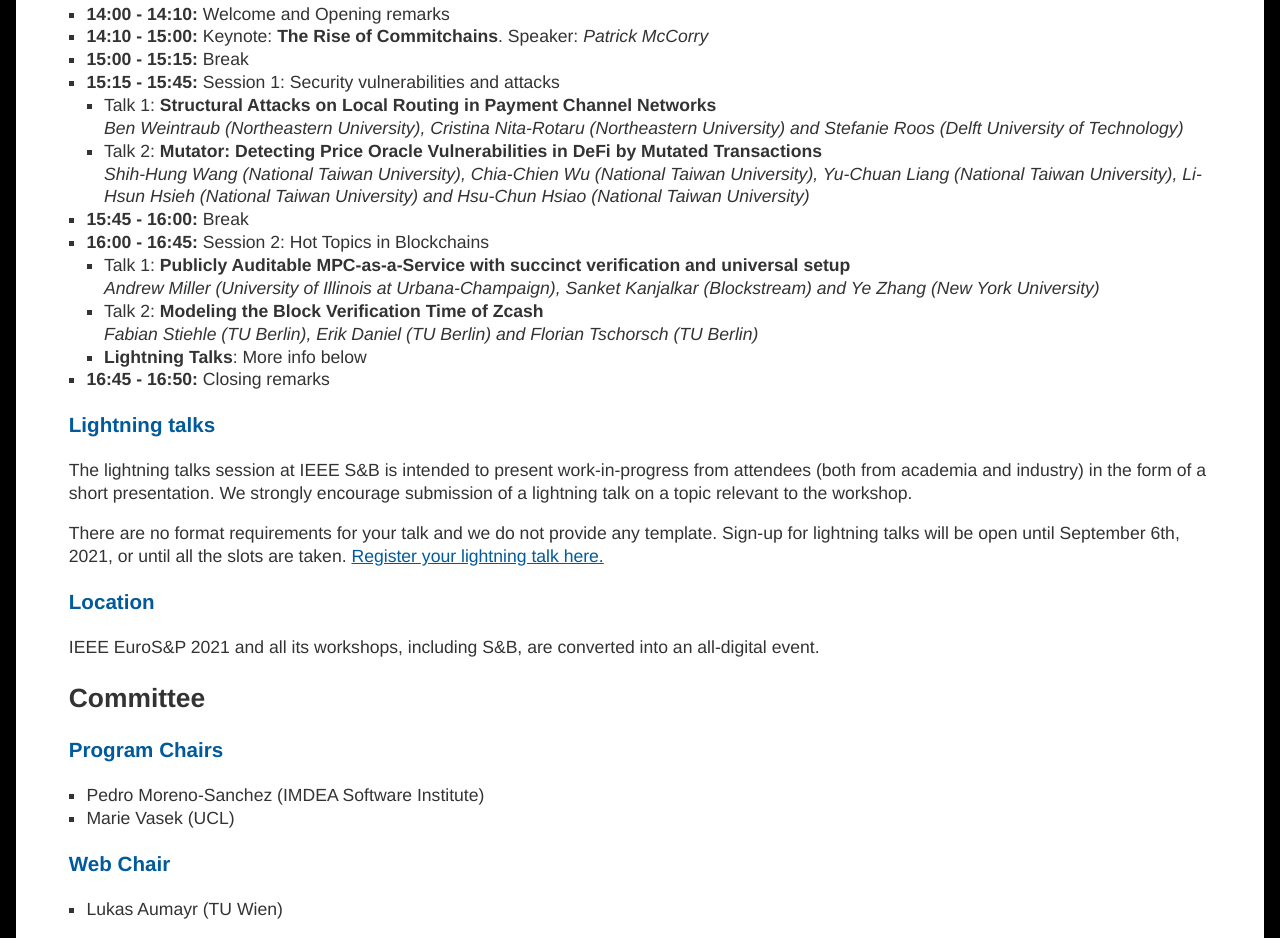
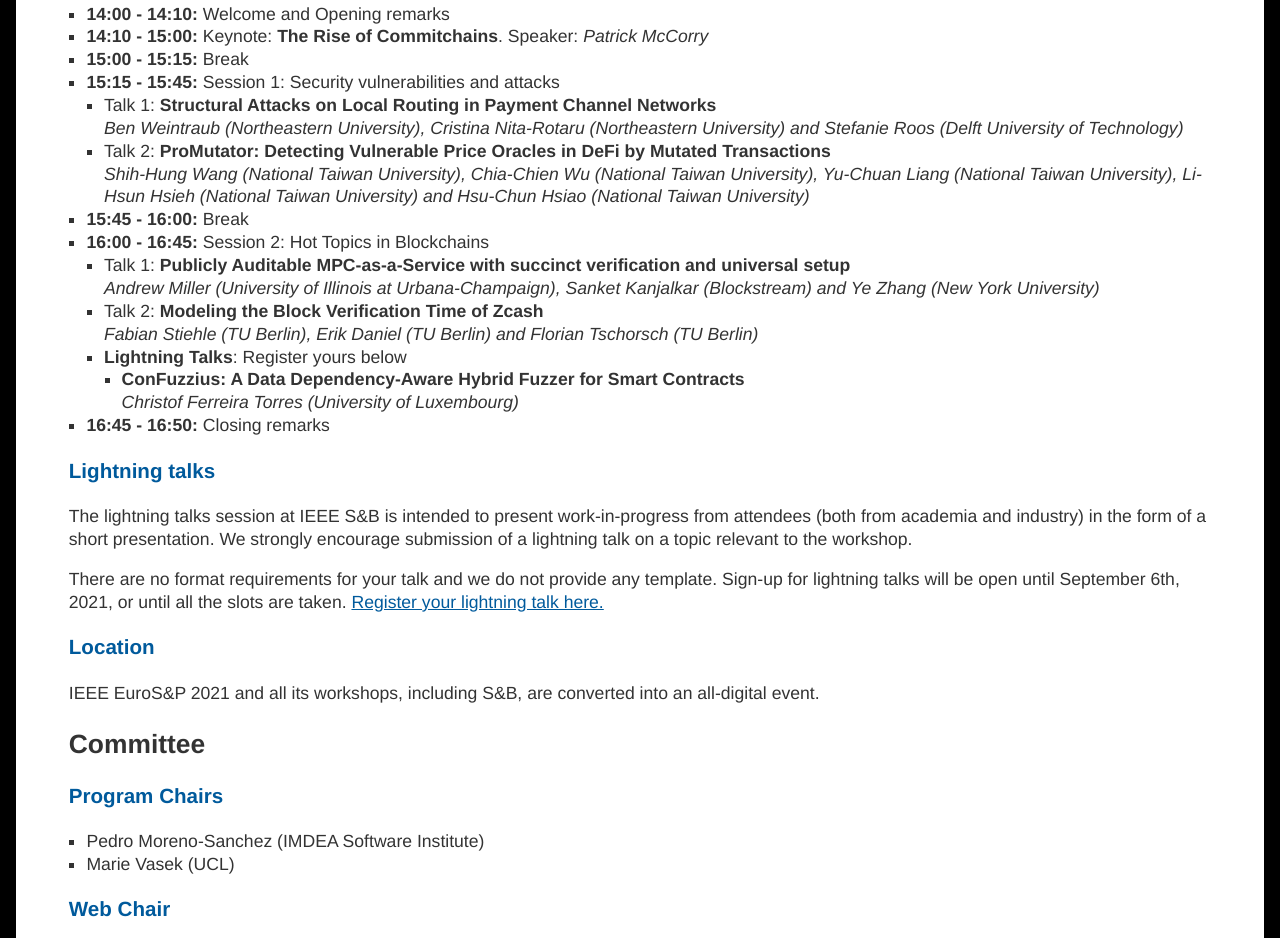
Before and after one commit to ieeesb21-web/ieeesb21-web.github.io, a plain HTML site: page index.html in a window 1280 px wide. Shown: the part 1768-2706 px from the top of the page. Drawn offline with Linux system fonts and the light colour scheme.

Commit message:
change talk title, add lightning

```diff
--- a/index.html
+++ b/index.html
@@ -261,14 +261,17 @@
           <li><b>15:15 - 15:45:</b> Session 1: Security vulnerabilities and attacks</li>
             <ul>
               <li>Talk 1: <strong>Structural Attacks on Local Routing in Payment Channel Networks</strong> <br/><i>Ben Weintraub (Northeastern University), Cristina Nita-Rotaru (Northeastern University) and Stefanie Roos (Delft University of Technology)</i></li>
-              <li>Talk 2: <strong>Mutator: Detecting Price Oracle Vulnerabilities in DeFi by Mutated Transactions</strong> <br/><i>Shih-Hung Wang (National Taiwan University), Chia-Chien Wu (National Taiwan University), Yu-Chuan Liang (National Taiwan University), Li-Hsun Hsieh (National Taiwan University) and Hsu-Chun Hsiao (National Taiwan University)</i></li>
+              <li>Talk 2: <strong>ProMutator: Detecting Vulnerable Price Oracles in DeFi by Mutated Transactions</strong> <br/><i>Shih-Hung Wang (National Taiwan University), Chia-Chien Wu (National Taiwan University), Yu-Chuan Liang (National Taiwan University), Li-Hsun Hsieh (National Taiwan University) and Hsu-Chun Hsiao (National Taiwan University)</i></li>
             </ul>
           <li><b>15:45 - 16:00:</b> Break</li>
           <li><b>16:00 - 16:45:</b> Session 2: Hot Topics in Blockchains</li>
             <ul>
               <li>Talk 1: <strong>Publicly Auditable MPC-as-a-Service with succinct verification and universal setup</strong> <br/><i>Andrew Miller (University of Illinois at Urbana-Champaign), Sanket Kanjalkar (Blockstream) and Ye Zhang (New York University)</i></li>
               <li>Talk 2: <strong>Modeling the Block Verification Time of Zcash</strong> <br/><i>Fabian Stiehle (TU Berlin), Erik Daniel (TU Berlin) and Florian Tschorsch (TU Berlin)</i></li>
-              <li><strong>Lightning Talks</strong>: More info below</li>
+              <li><strong>Lightning Talks</strong>: Register yours below</li>
+              <ul>
+                <li><strong>ConFuzzius: A Data Dependency-Aware Hybrid Fuzzer for Smart Contracts</strong> <br/><i>Christof Ferreira Torres (University of Luxembourg)</i></li>
+            </ul>
             </ul>
           <li><b>16:45 - 16:50:</b> Closing remarks</li>
         </ul>
```
